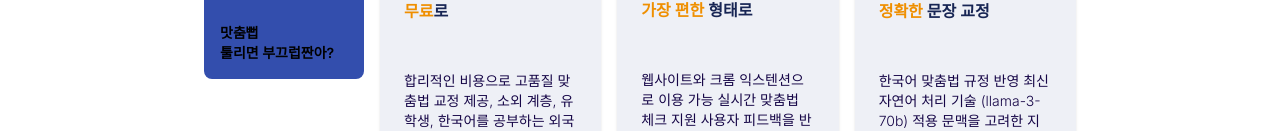
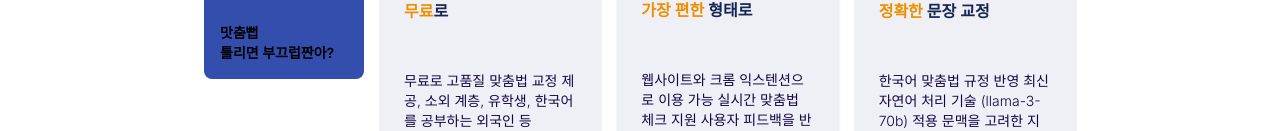
Before and after one commit to esunn0412/korammar-web, a Next.js app: page / in a window 1280 px wide. Shown: the part 814-945 px from the top of the page. Built offline with nearby package versions, Linux system fonts and the light colour scheme.

Commit message:
문구 수정

```diff
--- a/src/app/page.tsx
+++ b/src/app/page.tsx
@@ -113,7 +113,7 @@ const Home = () =>{
                 </div>
               </div>
               {[
-                { icon: "/icon1.svg", title: "<span class='text-[#EF8F00]'>무료</span>로", description: "합리적인 비용으로 고품질 맞춤법 교정 제공, 소외 계층, 유학생, 한국어를 공부하는 외국인 등"},
+                { icon: "/icon1.svg", title: "<span class='text-[#EF8F00]'>무료</span>로", description: "무료로 고품질 맞춤법 교정 제공, 소외 계층, 유학생, 한국어를 공부하는 외국인 등"},
                 { icon: "/icon2.svg", title: "<span class='text-[#EF8F00]'>가장 편한</span> 형태로", description: "웹사이트와 크롬 익스텐션으로 이용 가능 실시간 맞춤법 체크 지원 사용자 피드백을 반영하여 서비스 개선"},
                 { icon: "/icon3.svg", title: "<span class='text-[#EF8F00]'>정확한</span> 문장 교정", description: "한국어 맞춤법 규정 반영 최신 자연어 처리 기술 (llama-3-70b) 적용 문맥을 고려한 지능형 교정 지속적 업데이트" },
               ].map((item, index) => (
```
